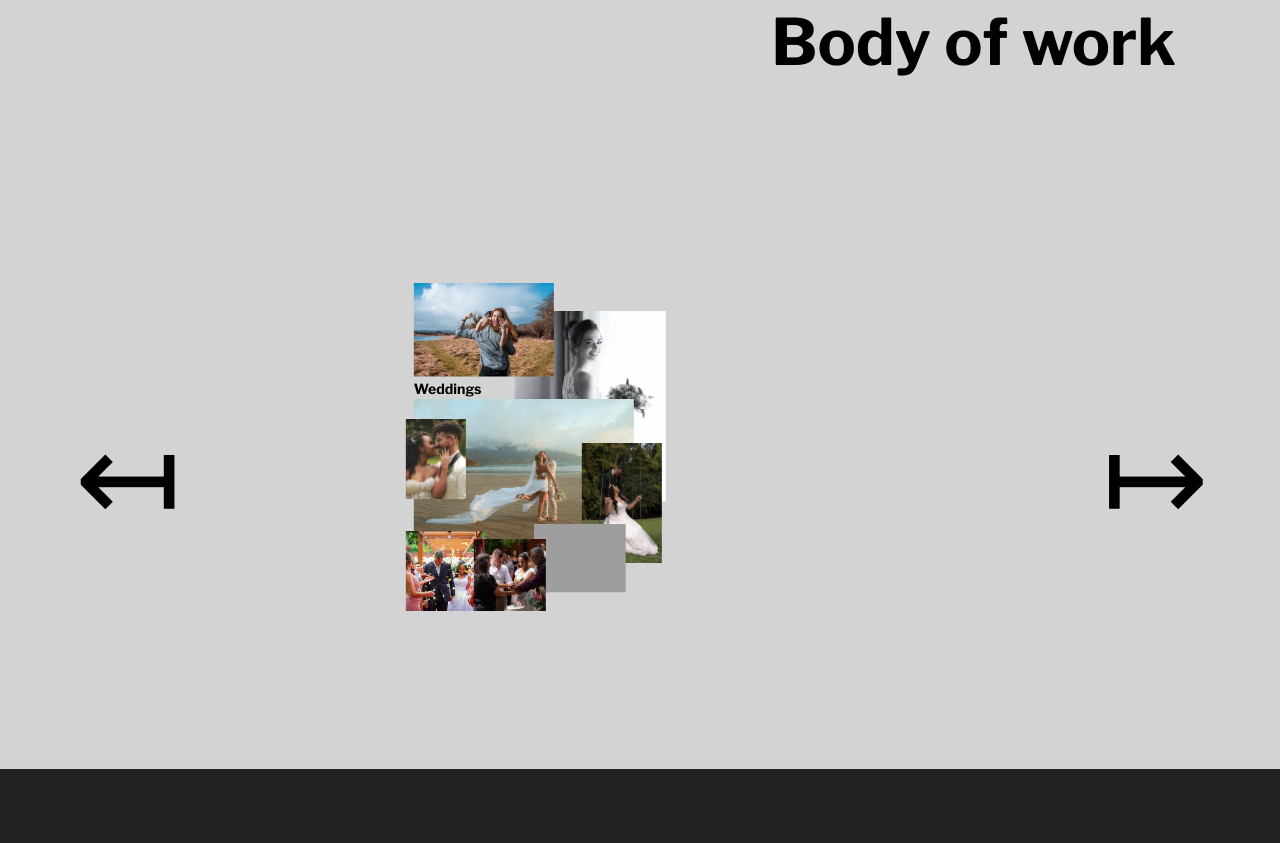
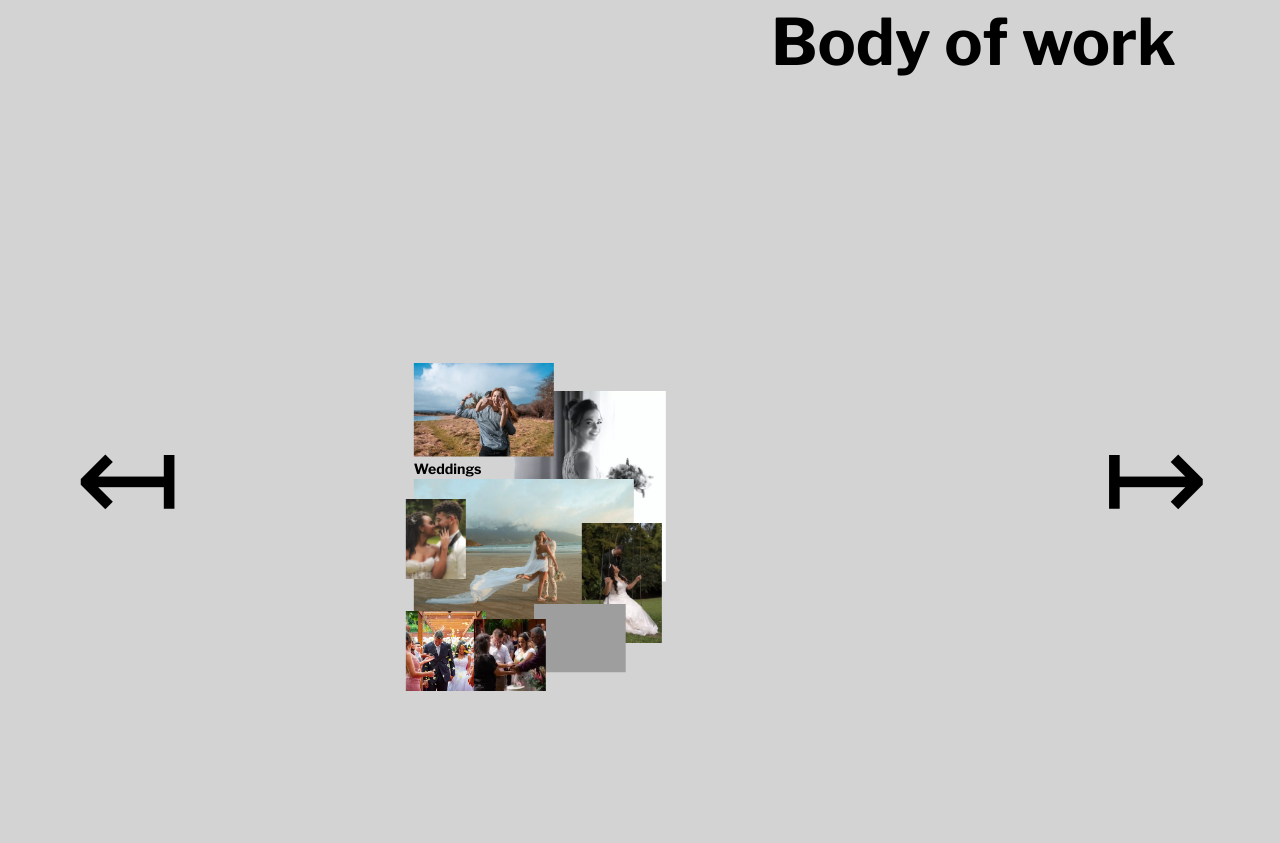
Before and after one commit to SWDeppe/swannDevWebpage-personnal, a plain HTML site: page index.html in a window 1280 px wide. Shown: the part 2437-3280 px from the top of the page. Drawn offline with nearby package versions, Linux system fonts and the light colour scheme; grey boxes are pictures that could not be loaded.

Commit message:
programmed v1 finished without client textes

```diff
--- a/styles/stylePortfolio.css
+++ b/styles/stylePortfolio.css
@@ -18,6 +18,7 @@
     justify-content: space-around;
     grid-template-rows: 60vh;
     margin-left: -10vw;
+    margin-top:10vh
 }
 .portfolio:hover .imgPortfolio{
 
@@ -41,6 +42,7 @@
     opacity: 0;
     transition: transform 1.5s ease, opacity 1.5s ease;
 }
+
 
 .imgWedding{
     position:absolute;
```
